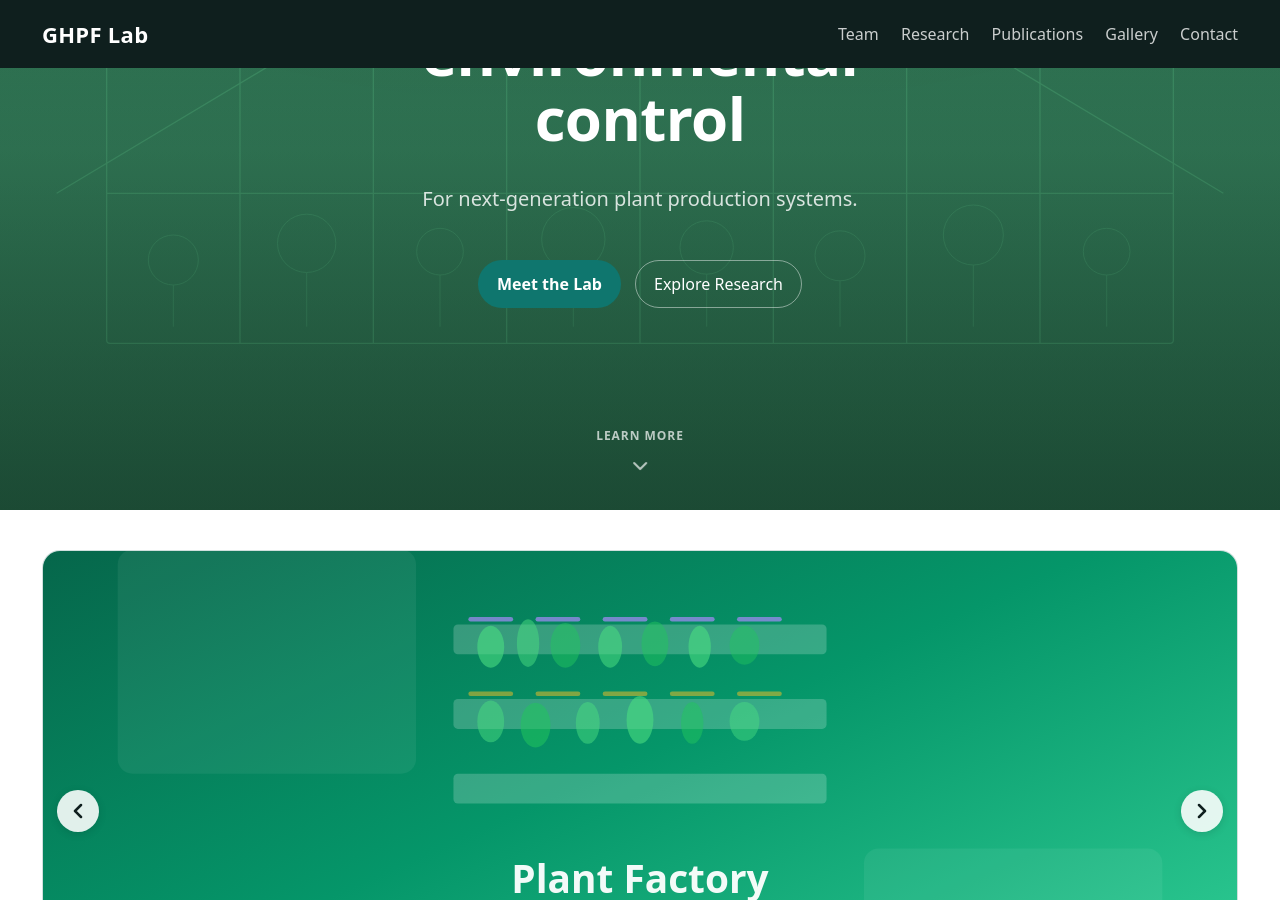
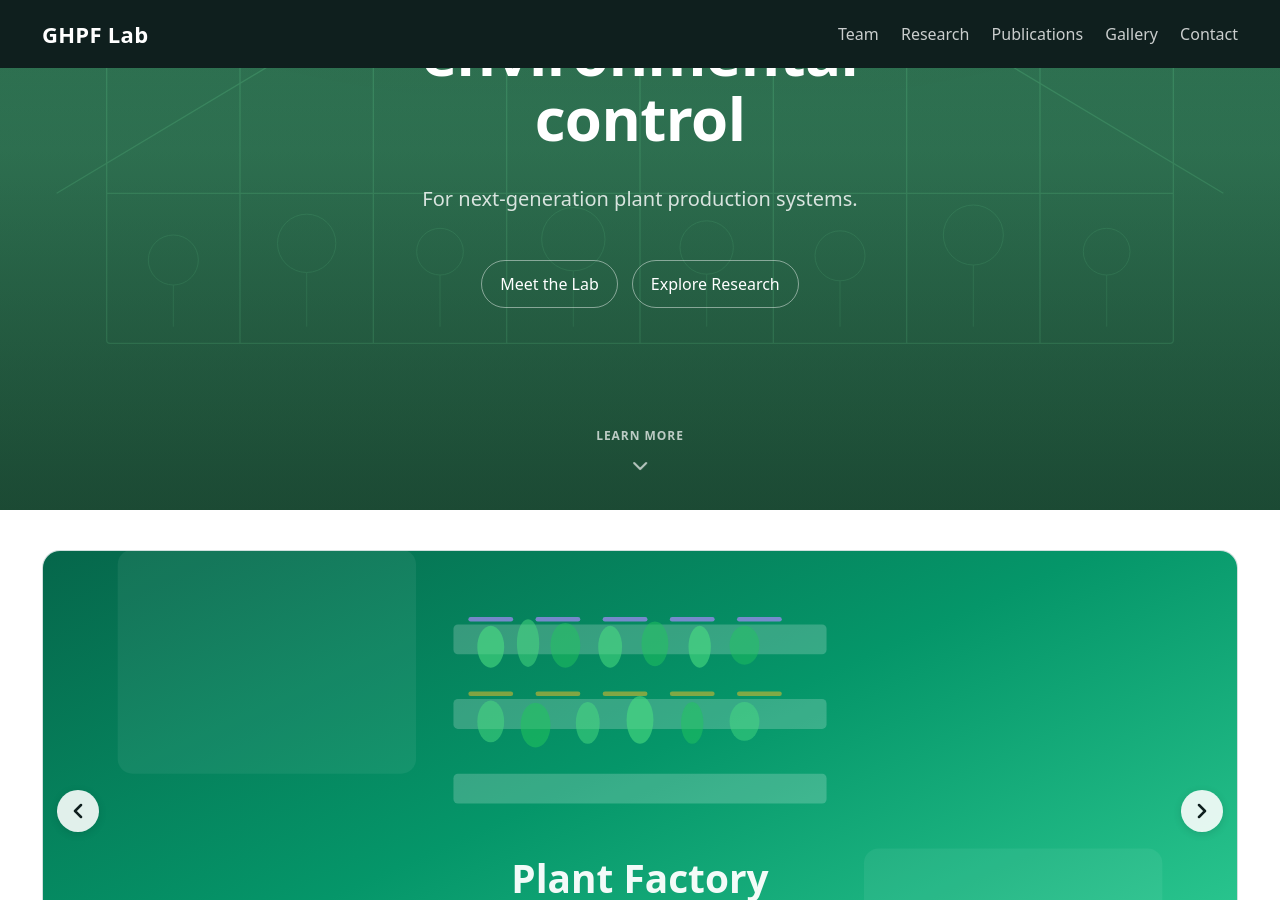
Before and after one commit to evergreendasol/Trial-2-lab-web, a Jekyll site: the page built from index.md, in a window 1280 px wide and 900 px high, scrolled down 458 px. Built offline with Jekyll 4.4.1, drawn with Linux system fonts in a browser that asks for light colours.

Commit message:
Unify hero CTA buttons to outline style
https://claude.ai/code/session_01TmRjvzfDazRavAh5211o6j

```diff
--- a/_includes/hero.html
+++ b/_includes/hero.html
@@ -14,7 +14,7 @@
 
     {% if include.primary_text %}
     <div class="hero__cta">
-      <a class="btn btn--primary" href="{{ include.primary_link | relative_url }}">
+      <a class="btn btn--outline" href="{{ include.primary_link | relative_url }}">
         {{ include.primary_text }}
       </a>
       {% if include.secondary_text %}
```
